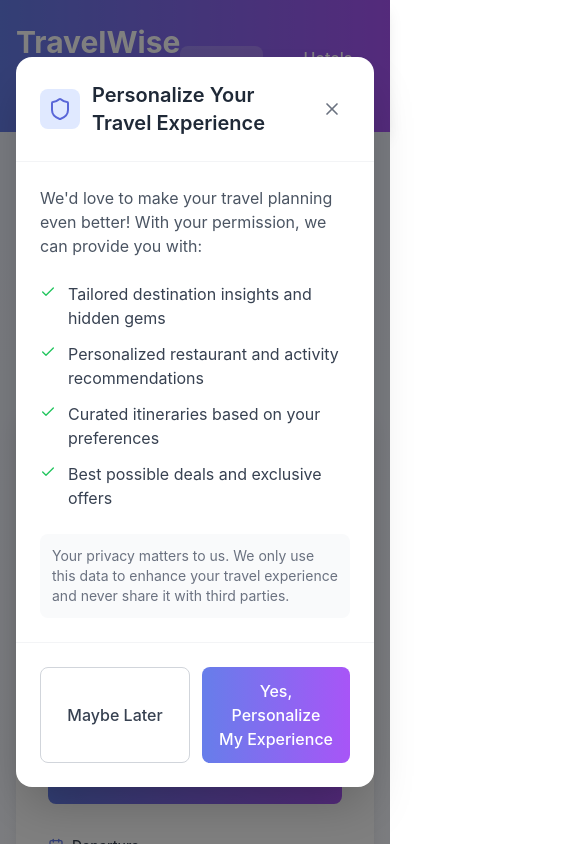
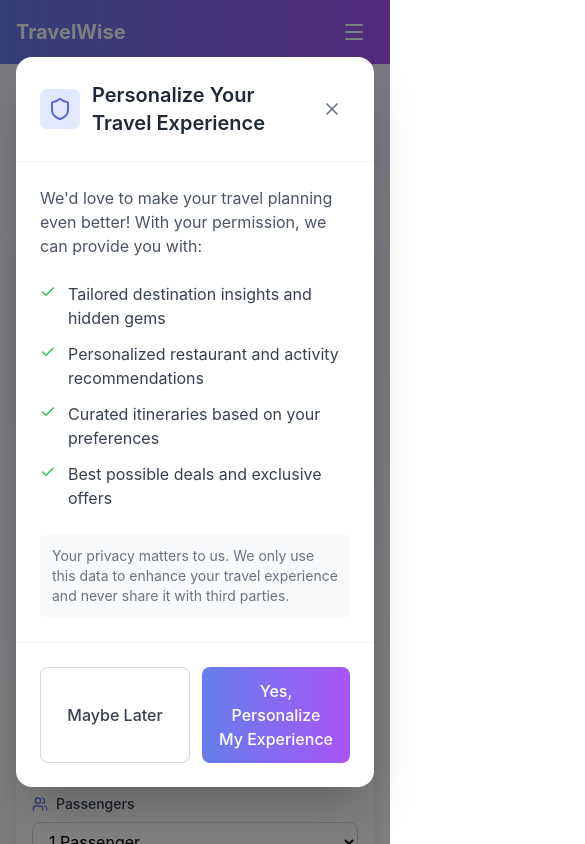
Before and after one commit to PotatoinPyjamas/TravelWise, a React (Create React App) app: page / in a window 390 px wide. Shown: the top 844 px of the page, 585 px wide, since content can reach past the window. Built offline with nearby package versions, Linux system fonts and the light colour scheme.

Commit message:
Commit message

```diff
--- a/src/App.tsx
+++ b/src/App.tsx
@@ -4,12 +4,14 @@
 import AIRecommendations from './components/AIRecommendations';
 import FlightResults from './components/FlightResults';
 import { SearchData } from './types';
+import { Menu, X } from 'lucide-react';
 
 function App() {
   const [showConsent, setShowConsent] = useState(false);
   const [consentGiven, setConsentGiven] = useState(false);
   const [searchData, setSearchData] = useState<SearchData | null>(null);
   const [showResults, setShowResults] = useState(false);
+  const [isMobileMenuOpen, setIsMobileMenuOpen] = useState(false);
 
   useEffect(() => {
     const consent = localStorage.getItem('travelConsentGiven');
@@ -43,18 +45,20 @@
   return (
     <div className="min-h-screen bg-gray-50">
       <header className="bg-gradient-to-r from-primary-500 to-secondary-500 text-white shadow-lg">
-        <div className="max-w-7xl mx-auto px-4 py-6">
-          <div className="flex items-center justify-between">
-            <div>
-              <h1 className="text-3xl font-bold">TravelWise</h1>
-              <span className="text-primary-100 text-sm">Your Smart Travel Companion</span>
+        <div className="max-w-7xl mx-auto px-4 sm:px-6 lg:px-8">
+          <div className="flex items-center justify-between h-16 sm:h-20">
+            <div className="flex-shrink-0">
+              <h1 className="text-xl sm:text-2xl lg:text-3xl font-bold">TravelWise</h1>
+              <span className="text-primary-100 text-xs sm:text-sm hidden sm:block">Your Smart Travel Companion</span>
             </div>
-            <nav className="flex gap-6">
-              <a href="#flights" className="px-4 py-2 bg-white/20 rounded-lg font-medium hover:bg-white/30 transition-colors">
+
+            {/* Desktop Navigation */}
+            <nav className="hidden md:flex gap-4 lg:gap-6">
+              <a href="#flights" className="px-3 lg:px-4 py-2 bg-white/20 rounded-lg font-medium hover:bg-white/30 transition-colors text-sm lg:text-base">
                 Flights
               </a>
               <div className="relative group">
-                <a href="#hotels" className="px-4 py-2 hover:bg-white/10 rounded-lg font-medium transition-colors cursor-pointer">
+                <a href="#hotels" className="px-3 lg:px-4 py-2 hover:bg-white/10 rounded-lg font-medium transition-colors cursor-pointer text-sm lg:text-base">
                   Hotels
                 </a>
                 <div className="absolute top-full left-1/2 transform -translate-x-1/2 mt-2 px-4 py-2 bg-gray-800 text-white text-sm rounded-lg shadow-lg opacity-0 group-hover:opacity-100 transition-opacity duration-200 pointer-events-none whitespace-nowrap z-50">
@@ -63,7 +67,7 @@
                 </div>
               </div>
               <div className="relative group">
-                <a href="#packages" className="px-4 py-2 hover:bg-white/10 rounded-lg font-medium transition-colors cursor-pointer">
+                <a href="#packages" className="px-3 lg:px-4 py-2 hover:bg-white/10 rounded-lg font-medium transition-colors cursor-pointer text-sm lg:text-base">
                   Packages
                 </a>
                 <div className="absolute top-full left-1/2 transform -translate-x-1/2 mt-2 px-4 py-2 bg-gray-800 text-white text-sm rounded-lg shadow-lg opacity-0 group-hover:opacity-100 transition-opacity duration-200 pointer-events-none whitespace-nowrap z-50">
@@ -72,17 +76,49 @@
                 </div>
               </div>
             </nav>
+
+            {/* Mobile menu button */}
+            <div className="md:hidden">
+              <button
+                onClick={() => setIsMobileMenuOpen(!isMobileMenuOpen)}
+                className="inline-flex items-center justify-center p-2 rounded-md text-white hover:bg-white/10 focus:outline-none focus:ring-2 focus:ring-white/20"
+              >
+                {isMobileMenuOpen ? (
+                  <X className="block h-6 w-6" />
+                ) : (
+                  <Menu className="block h-6 w-6" />
+                )}
+              </button>
+            </div>
           </div>
+
+          {/* Mobile Navigation Menu */}
+          {isMobileMenuOpen && (
+            <div className="md:hidden border-t border-white/10 mt-4 pt-4 pb-4">
+              <nav className="flex flex-col space-y-3">
+                <a
+                  href="#flights"
+                  className="px-4 py-2 bg-white/20 rounded-lg font-medium hover:bg-white/30 transition-colors text-center"
+                  onClick={() => setIsMobileMenuOpen(false)}
+                >
+                  Flights
+                </a>
+                <div className="px-4 py-2 text-center text-white/70 text-sm">
+                  Hotels & Packages coming soon!
+                </div>
+              </nav>
+            </div>
+          )}
         </div>
       </header>
 
       <main>
         {!showResults ? (
           <>
-            <div className="bg-gradient-to-b from-primary-50 to-white py-16">
-              <div className="max-w-4xl mx-auto px-4 text-center">
-                <h2 className="text-4xl font-bold text-gray-800 mb-4">Find Your Perfect Flight</h2>
-                <p className="text-xl text-gray-600 mb-12">Discover amazing destinations with personalized recommendations</p>
+            <div className="bg-gradient-to-b from-primary-50 to-white py-8 sm:py-12 lg:py-16">
+              <div className="max-w-4xl mx-auto px-4 sm:px-6 lg:px-8 text-center">
+                <h2 className="text-2xl sm:text-3xl lg:text-4xl font-bold text-gray-800 mb-3 sm:mb-4">Find Your Perfect Flight</h2>
+                <p className="text-base sm:text-lg lg:text-xl text-gray-600 mb-8 sm:mb-10 lg:mb-12">Discover amazing destinations with personalized recommendations</p>
                 <FlightSearch onSearch={handleSearch} />
               </div>
             </div>
--- a/src/components/AIRecommendations.tsx
+++ b/src/components/AIRecommendations.tsx
@@ -876,16 +876,16 @@
   // Show AI recommendations for all trip types
 
   return (
-    <div className="max-w-6xl mx-auto px-4 py-6">
+    <div className="max-w-6xl mx-auto px-4 sm:px-6 lg:px-8 py-4 sm:py-6">
       <div className={`bg-white rounded-xl shadow-lg border border-gray-200 overflow-hidden transition-all duration-300 ${isExpanded ? 'shadow-2xl' : ''}`}>
         <button
-          className="w-full bg-gradient-to-r from-primary-500 to-secondary-500 text-white p-4 hover:from-primary-600 hover:to-secondary-600 transition-all duration-300 hover:shadow-lg"
+          className="w-full bg-gradient-to-r from-primary-500 to-secondary-500 text-white p-3 sm:p-4 hover:from-primary-600 hover:to-secondary-600 transition-all duration-300 hover:shadow-lg"
           onClick={() => setIsExpanded(!isExpanded)}
         >
           <div className="flex items-center justify-between">
             <div className="flex items-center gap-3">
               <Sparkles size={24} className="animate-pulse" />
-              <span className="text-lg font-semibold">AI Travel Insights</span>
+              <span className="text-base sm:text-lg font-semibold">AI Travel Insights</span>
             {weather && !isExpanded && (
                 <div className="flex items-center gap-2 bg-white/20 px-3 py-1 rounded-full">
                 {getWeatherIcon(weather.icon)}
--- a/src/components/FlightSearch.tsx
+++ b/src/components/FlightSearch.tsx
@@ -51,12 +51,12 @@
   ];
 
   return (
-    <form className="bg-white rounded-2xl shadow-xl p-8 max-w-5xl mx-auto" onSubmit={handleSubmit}>
+    <form className="bg-white rounded-2xl shadow-xl p-4 sm:p-6 lg:p-8 max-w-5xl mx-auto" onSubmit={handleSubmit}>
       {/* Trip Type Toggle */}
-      <div className="flex gap-2 mb-8 bg-gray-100 p-1 rounded-lg w-fit">
+      <div className="flex gap-1 sm:gap-2 mb-6 sm:mb-8 bg-gray-100 p-1 rounded-lg w-full sm:w-fit">
         <button
           type="button"
-          className={`px-6 py-2 rounded-md font-medium transition-all ${
+          className={`px-4 sm:px-6 py-2 rounded-md font-medium transition-all flex-1 sm:flex-initial text-center ${
             tripType === 'one-way'
               ? 'bg-white text-primary-600 shadow-md'
               : 'text-gray-600 hover:text-gray-800'
@@ -67,7 +67,7 @@
         </button>
         <button
           type="button"
-          className={`px-6 py-2 rounded-md font-medium transition-all ${
+          className={`px-4 sm:px-6 py-2 rounded-md font-medium transition-all flex-1 sm:flex-initial text-center ${
             tripType === 'round-trip'
               ? 'bg-white text-primary-600 shadow-md'
               : 'text-gray-600 hover:text-gray-800'
@@ -79,9 +79,9 @@
       </div>
 
       {/* Search Fields */}
-      <div className="grid grid-cols-1 md:grid-cols-6 gap-4 mb-8 items-end">
+      <div className="grid grid-cols-1 lg:grid-cols-6 gap-4 mb-6 sm:mb-8 items-end">
         {/* From */}
-        <div className="md:col-span-2">
+        <div className="lg:col-span-2">
           <label className="flex items-center gap-2 text-sm font-medium text-gray-700 mb-2">
             <Plane size={16} className="text-primary-500" />
             From
@@ -103,19 +103,19 @@
         </div>
 
         {/* Swap Button */}
-        <div className="flex justify-center">
+        <div className="flex justify-center order-3 lg:order-2">
           <button
             type="button"
-            className="p-3 border-2 border-gray-200 rounded-full hover:border-primary-300 hover:bg-primary-50 transition-all group"
+            className="p-2 sm:p-3 border-2 border-gray-200 rounded-full hover:border-primary-300 hover:bg-primary-50 transition-all group"
             onClick={swapCities}
             title="Swap cities"
           >
-            <ArrowRightLeft size={20} className="text-gray-500 group-hover:text-primary-500" />
+            <ArrowRightLeft size={18} className="text-gray-500 group-hover:text-primary-500 sm:w-5 sm:h-5" />
           </button>
         </div>
 
         {/* To */}
-        <div className="md:col-span-2">
+        <div className="lg:col-span-2 order-2 lg:order-3">
           <label className="flex items-center gap-2 text-sm font-medium text-gray-700 mb-2">
             <Plane size={16} className="text-primary-500 rotate-180" />
             To
@@ -137,10 +137,10 @@
         </div>
 
         {/* Search Button */}
-        <div>
+        <div className="order-4 col-span-full lg:col-span-1">
           <button
             type="submit"
-            className="w-full h-12 bg-gradient-to-r from-primary-500 to-secondary-500 text-white px-6 rounded-lg font-semibold hover:from-primary-600 hover:to-secondary-600 transition-all duration-200 hover:shadow-lg transform hover:-translate-y-1"
+            className="w-full h-12 bg-gradient-to-r from-primary-500 to-secondary-500 text-white px-4 sm:px-6 rounded-lg font-semibold hover:from-primary-600 hover:to-secondary-600 transition-all duration-200 hover:shadow-lg transform hover:-translate-y-1"
           >
             Search
           </button>
@@ -148,7 +148,7 @@
       </div>
 
       {/* Date and Passenger Fields */}
-      <div className={`grid gap-4 mb-8 ${tripType === 'round-trip' ? 'grid-cols-1 md:grid-cols-3' : 'grid-cols-1 md:grid-cols-2'}`}>
+      <div className={`grid gap-4 mb-6 sm:mb-8 ${tripType === 'round-trip' ? 'grid-cols-1 sm:grid-cols-2 lg:grid-cols-3' : 'grid-cols-1 sm:grid-cols-2'}`}>
         {/* Departure Date */}
         <div>
           <label className="flex items-center gap-2 text-sm font-medium text-gray-700 mb-2">
@@ -157,7 +157,7 @@
           </label>
           <input
             type="date"
-            className="w-full px-4 py-3 border border-gray-300 rounded-lg focus:ring-2 focus:ring-primary-500 focus:border-transparent outline-none transition-all"
+            className="w-full px-3 sm:px-4 py-2 sm:py-3 border border-gray-300 rounded-lg focus:ring-2 focus:ring-primary-500 focus:border-transparent outline-none transition-all"
             value={departureDate}
             onChange={(e) => setDepartureDate(e.target.value)}
             min={new Date().toISOString().split('T')[0]}
@@ -174,7 +174,7 @@
             </label>
             <input
               type="date"
-              className="w-full px-4 py-3 border border-gray-300 rounded-lg focus:ring-2 focus:ring-primary-500 focus:border-transparent outline-none transition-all"
+              className="w-full px-3 sm:px-4 py-2 sm:py-3 border border-gray-300 rounded-lg focus:ring-2 focus:ring-primary-500 focus:border-transparent outline-none transition-all"
               value={returnDate}
               onChange={(e) => setReturnDate(e.target.value)}
               min={departureDate || new Date().toISOString().split('T')[0]}
@@ -190,7 +190,7 @@
             Passengers
           </label>
           <select
-            className="w-full px-4 py-3 border border-gray-300 rounded-lg focus:ring-2 focus:ring-primary-500 focus:border-transparent outline-none transition-all bg-white"
+            className="w-full px-3 sm:px-4 py-2 sm:py-3 border border-gray-300 rounded-lg focus:ring-2 focus:ring-primary-500 focus:border-transparent outline-none transition-all bg-white"
             value={passengers}
             onChange={(e) => setPassengers(Number(e.target.value))}
           >
@@ -202,33 +202,33 @@
       </div>
 
       {/* Popular Routes */}
-      <div className="border-t border-gray-200 pt-6">
-        <h4 className="text-lg font-semibold text-gray-800 mb-4">Popular Routes</h4>
-        <div className="flex flex-wrap gap-3">
+      <div className="border-t border-gray-200 pt-4 sm:pt-6">
+        <h4 className="text-base sm:text-lg font-semibold text-gray-800 mb-3 sm:mb-4">Popular Routes</h4>
+        <div className="grid grid-cols-2 sm:flex sm:flex-wrap gap-2 sm:gap-3">
           <button
             type="button"
-            className="px-4 py-2 bg-gradient-to-r from-primary-50 to-secondary-50 text-primary-700 rounded-full hover:from-primary-100 hover:to-secondary-100 transition-all border border-primary-200 hover:border-primary-300"
+            className="px-3 sm:px-4 py-2 bg-gradient-to-r from-primary-50 to-secondary-50 text-primary-700 rounded-full hover:from-primary-100 hover:to-secondary-100 transition-all border border-primary-200 hover:border-primary-300 text-sm sm:text-base text-center"
             onClick={() => { setFrom('Mumbai'); setTo('Delhi'); }}
           >
             Mumbai → Delhi
           </button>
           <button
             type="button"
-            className="px-4 py-2 bg-gradient-to-r from-primary-50 to-secondary-50 text-primary-700 rounded-full hover:from-primary-100 hover:to-secondary-100 transition-all border border-primary-200 hover:border-primary-300"
+            className="px-3 sm:px-4 py-2 bg-gradient-to-r from-primary-50 to-secondary-50 text-primary-700 rounded-full hover:from-primary-100 hover:to-secondary-100 transition-all border border-primary-200 hover:border-primary-300 text-sm sm:text-base text-center"
             onClick={() => { setFrom('Bangalore'); setTo('Mumbai'); }}
           >
             Bangalore → Mumbai
           </button>
           <button
             type="button"
-            className="px-4 py-2 bg-gradient-to-r from-primary-50 to-secondary-50 text-primary-700 rounded-full hover:from-primary-100 hover:to-secondary-100 transition-all border border-primary-200 hover:border-primary-300"
+            className="px-3 sm:px-4 py-2 bg-gradient-to-r from-primary-50 to-secondary-50 text-primary-700 rounded-full hover:from-primary-100 hover:to-secondary-100 transition-all border border-primary-200 hover:border-primary-300 text-sm sm:text-base text-center"
             onClick={() => { setFrom('Delhi'); setTo('Goa'); }}
           >
             Delhi → Goa
           </button>
           <button
             type="button"
-            className="px-4 py-2 bg-gradient-to-r from-primary-50 to-secondary-50 text-primary-700 rounded-full hover:from-primary-100 hover:to-secondary-100 transition-all border border-primary-200 hover:border-primary-300"
+            className="px-3 sm:px-4 py-2 bg-gradient-to-r from-primary-50 to-secondary-50 text-primary-700 rounded-full hover:from-primary-100 hover:to-secondary-100 transition-all border border-primary-200 hover:border-primary-300 text-sm sm:text-base text-center"
             onClick={() => { setFrom('Chennai'); setTo('Bangalore'); }}
           >
             Chennai → Bangalore
```
Also changed, not shown: src/components/FlightResults.tsx (+19 -19 lines).
